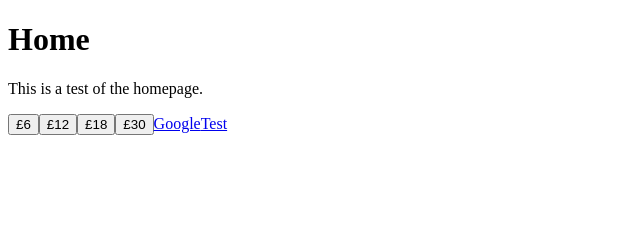
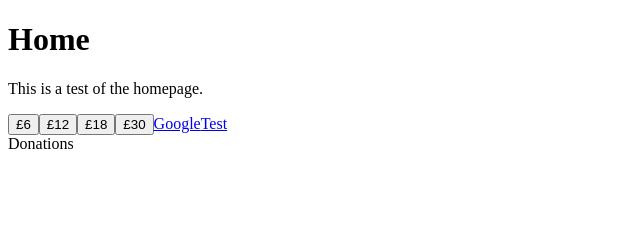
Before and after one commit to justtoconfirm/donation-component, a Gatsby app: page / in a window 1280 px wide. Shown: the top 225 px of the page, without its empty margins (0-640 px from the left). Built offline with nearby package versions, Linux system fonts and the light colour scheme.

Commit message:
Component created for the Donation tabbed pane

```diff
--- /dev/null
+++ b/src/components/molecules/donation/Donation.js
@@ -0,0 +1,10 @@
+import React from 'react'
+
+const Donation = () => {
+
+	return (
+		<div>Donations</div>
+	)
+}
+
+export default Donation
--- a/src/pages/index.js
+++ b/src/pages/index.js
@@ -1,6 +1,7 @@
 import React from 'react'
 import Button from '../components/atoms/button/Button'
 import Hyperlink from '../components/atoms/hyperlink/Hyperlink'
+import Donation from '../components/molecules/donation/Donation'
 
 const Home = () => (
 	<>
@@ -15,6 +16,8 @@ const Home = () => (
 		<Button url='https://www.google.com'>Google</Button>
 
 		<Hyperlink href='https://www.hastingsdirect.com' target='_blank'>Test</Hyperlink>
+
+		<Donation />
 	</>
 )
 
```
